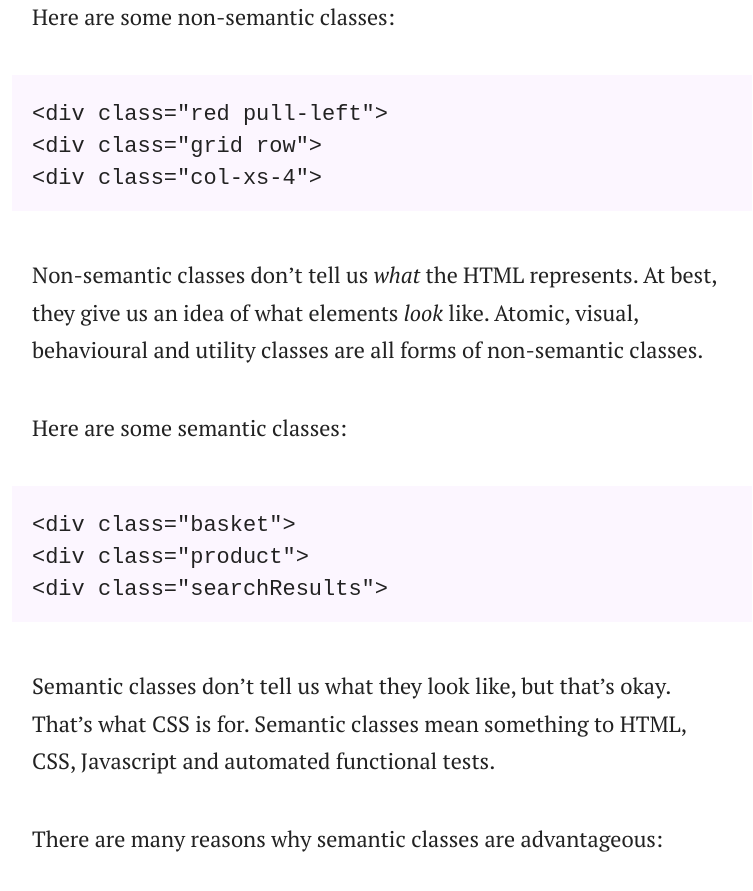
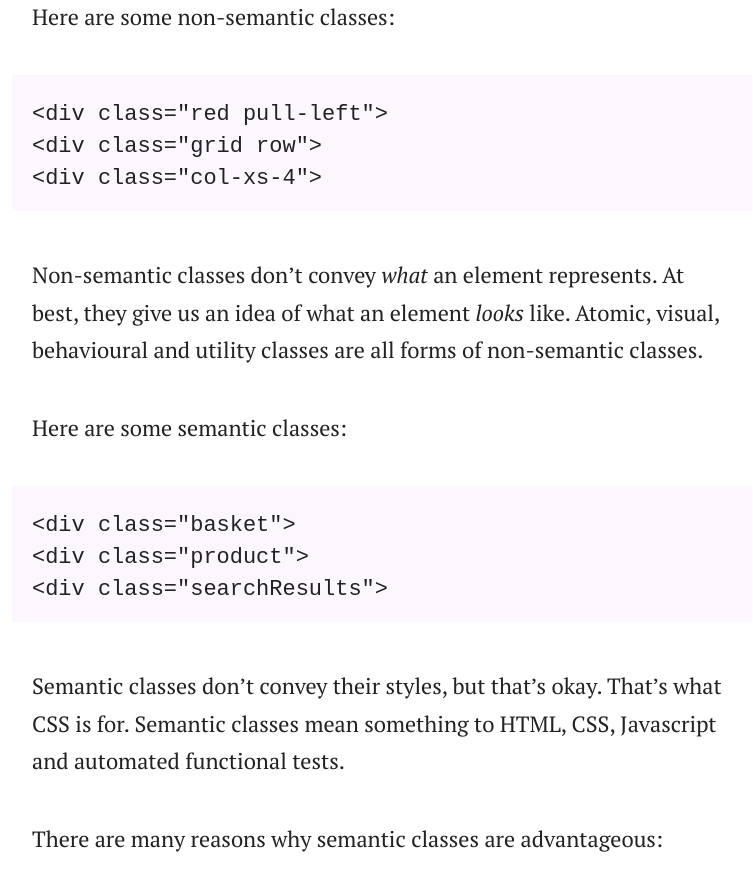
Before and after one commit to adamsilver/maintainablecss.com-jekyll, a Jekyll site: the page built from _chapters/02-semantics.md, in a window 1280 px wide and 900 px high, scrolled down 797 px. Shown: the top 891 px of the window, without its empty margins (258-1011 px from the left). Built offline with Jekyll 4.4.1, drawn with Linux system fonts in a browser that asks for light colours.

Commit message:
Much better intro

```diff
--- a/_chapters/02-semantics.md
+++ b/_chapters/02-semantics.md
@@ -22,7 +22,7 @@ Here are some non-semantic classes:
 	<div class="grid row">
 	<div class="col-xs-4">
 
-Non-semantic classes don't tell us *what* the HTML represents. At best, they give us an idea of what elements *look* like. Atomic, visual, behavioural and utility classes are all forms of non-semantic classes.
+Non-semantic classes don't convey *what* an element represents. At best, they give us an idea of what an element *looks* like. Atomic, visual, behavioural and utility classes are all forms of non-semantic classes.
 
 Here are some semantic classes:
 
@@ -30,7 +30,7 @@ Here are some semantic classes:
 	<div class="product">
 	<div class="searchResults">
 
-Semantic classes don't tell us what they look like, but that's okay. That's what CSS is for. Semantic classes mean something to HTML, CSS, Javascript and automated functional tests.
+Semantic classes don't convey their styles, but that's okay. That's what CSS is for. Semantic classes mean something to HTML, CSS, Javascript and automated functional tests.
 
 There are many reasons why semantic classes are advantageous:
 
```
